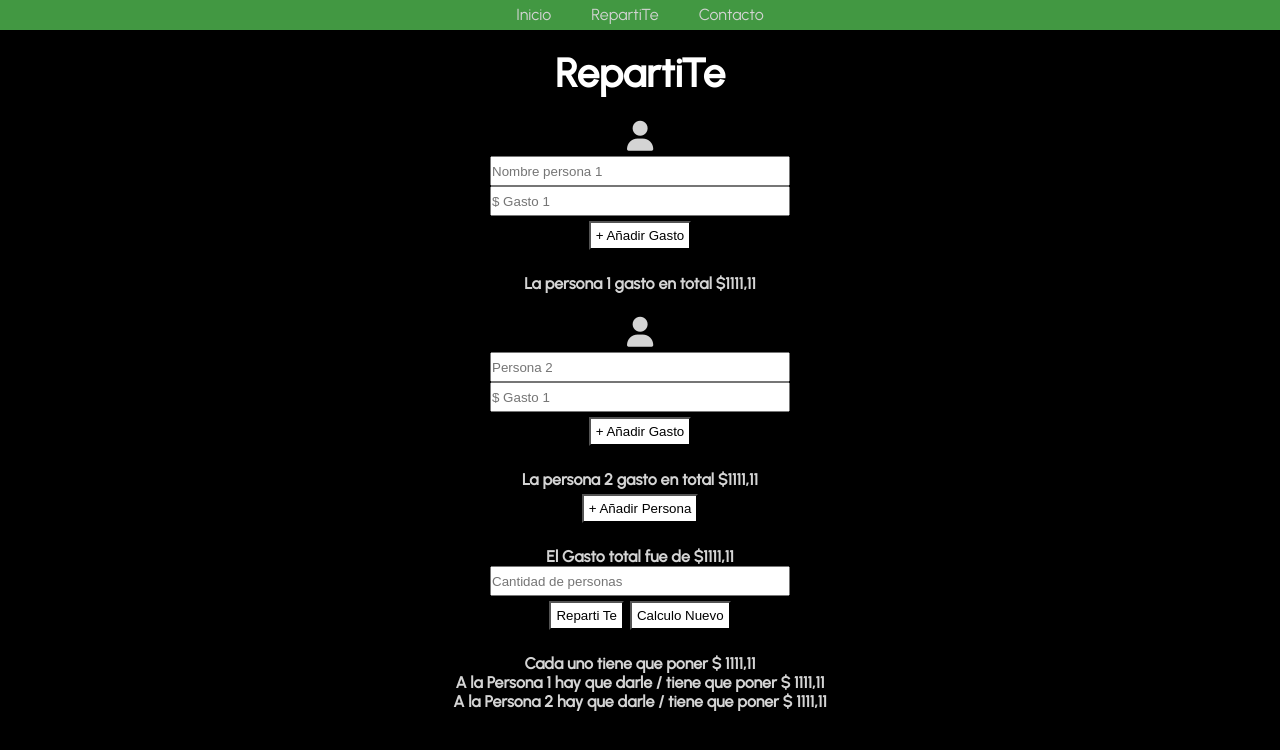
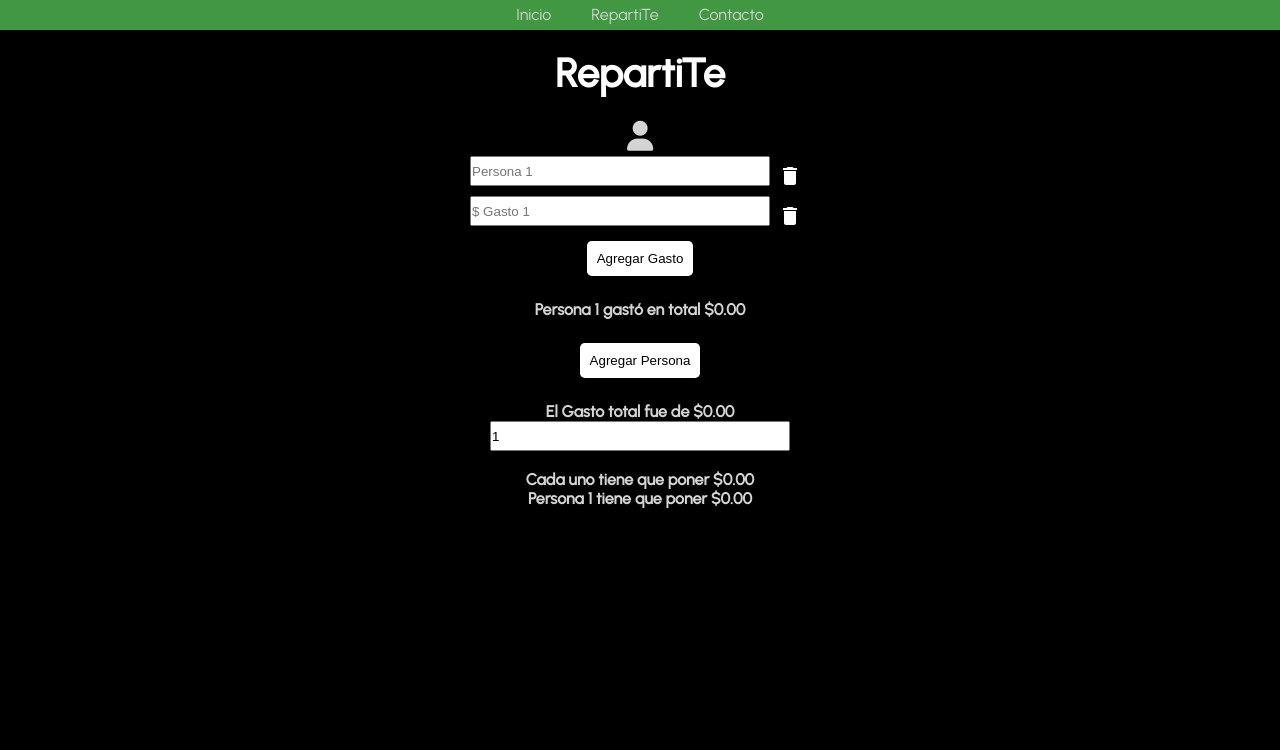
Before and after one commit to Roberto-Orazi/calculator-for-meetings, a React (Create React App) app: page /repartir in a window 1280 px wide. Shown: the top 750 px of the page. Built offline with nearby package versions, Linux system fonts and the light colour scheme.

Commit message:
Add functionality to all the inputs and buttons

```diff
--- a/package.json
+++ b/package.json
@@ -3,6 +3,11 @@
   "version": "0.1.0",
   "private": true,
   "dependencies": {
+    "@emotion/react": "^11.11.1",
+    "@emotion/styled": "^11.11.0",
+    "@mui/icons-material": "^5.14.9",
+    "@mui/material": "^5.14.9",
+    "@mui/styled-engine-sc": "^5.14.9",
     "@testing-library/jest-dom": "^5.16.5",
     "@testing-library/react": "^13.4.0",
     "@testing-library/user-event": "^13.5.0",
@@ -13,6 +18,7 @@
     "react-dom": "^18.2.0",
     "react-router-dom": "^6.5.0",
     "react-scripts": "^5.0.1",
+    "styled-components": "^5.3.11",
     "web-vitals": "^2.1.4"
   },
   "scripts": {
--- a/src/App.css
+++ b/src/App.css
@@ -17,8 +17,10 @@ h1{
 button{
   color: black;
   background-color: white;
-  padding: 5px;
+  padding: 10px;
   margin: 5px 3px;
+  border: none;
+  border-radius: .3rem;
 }
 button:hover{
  cursor: pointer;
@@ -109,3 +111,11 @@ textarea{
   min-height: 70px;
   font-family: 'Urbanist', sans-serif;
 }
+
+
+.numero-input::-webkit-inner-spin-button,
+.numero-input::-webkit-outer-spin-button {
+  -webkit-appearance: none;
+  appearance: none;
+  margin: 0;
+}
--- a/src/Components/Repartir.js
+++ b/src/Components/Repartir.js
@@ -1,101 +1,176 @@
-import { Container, Row, Col } from "react-bootstrap"
-import React, { useState } from 'react'
+import { Container, Row, Col, Button } from "react-bootstrap";
+import React, { useState } from "react";
+import Form from "react-bootstrap/Form";
+import DeleteIcon from '@mui/icons-material/Delete';
+import {
+    IconButton,
 
-import Form from 'react-bootstrap/Form'
-import InputGroup from 'react-bootstrap/InputGroup'
+} from '@mui/material'
+import Box from '@mui/material/Box';
 
-const Repartir = () =>{
+const Repartir = () => {
+    const [personas, setPersonas] = useState([{ nombre: "Persona 1", gastos: [0], mostrar: true }]);
+    const [cantidadPersonas, setCantidadPersonas] = useState(1);
 
-    return(
+    const handleAddPersona = () => {
+        const nuevaPersona = { nombre: `Persona ${personas.length + 1}`, gastos: [0], mostrar: true };
+        setPersonas([...personas, nuevaPersona]);
+    };
+
+    const handleNombreChange = (e, index) => {
+        const updatedPersonas = [...personas];
+        updatedPersonas[index].nombre = e.target.value;
+        setPersonas(updatedPersonas);
+    };
+
+    const handleCantidadChange = (e, index, gastoIndex) => {
+        const updatedPersonas = [...personas];
+        const nuevoGasto = e.target.value.trim() !== "" ? parseFloat(e.target.value) : 0;
+        updatedPersonas[index].gastos[gastoIndex] = isNaN(nuevoGasto) ? 0 : nuevoGasto;
+        setPersonas(updatedPersonas);
+    };
+
+    const handleEliminarGasto = (index, gastoIndex) => {
+        const updatedPersonas = [...personas];
+        updatedPersonas[index].gastos.splice(gastoIndex, 1);
+        setPersonas(updatedPersonas);
+    };
+
+    const handleAgregarGasto = (index) => {
+        const updatedPersonas = [...personas];
+        updatedPersonas[index].gastos.push(0);
+        setPersonas(updatedPersonas);
+    };
+
+    const handleEliminarPersona = (index) => {
+        const updatedPersonas = [...personas];
+        updatedPersonas.splice(index, 1);
+        setPersonas(updatedPersonas);
+    };
+
+    const totalGastos = personas.reduce((total, persona) => {
+        const gastoTotalPersona = persona.gastos.reduce((gastoTotal, gasto) => gastoTotal + gasto, 0);
+        return total + gastoTotalPersona;
+    }, 0);
+
+    const cantidadARepartirPorPersona = totalGastos / cantidadPersonas;
+
+    const cantidadQueDebePonerCadaPersona = personas
+        .filter((persona) => persona.mostrar)
+        .map((persona) => {
+            const gastoTotalPersona = persona.gastos.reduce((gastoTotal, gasto) => gastoTotal + gasto, 0);
+            return gastoTotalPersona - cantidadARepartirPorPersona;
+        });
+
+    return (
         <>
             <Container>
                 <Row>
-                <Col><br/>
-                <h1>Reparti<span>Te</span></h1>
-                </Col><br/>
+                    <Col>
+                        <br />
+                        <h1>
+                            Reparti<span>Te</span>
+                        </h1>
+                    </Col>
+                    <br />
                 </Row>
+                {personas.map((persona, index) =>
+                    persona.mostrar ? (
+                        <div key={index}>
                             <Row>
-            <i class="fa-solid fa-user"></i>
+                                <i className="fa-solid fa-user"></i>
+                                <Box sx={{ display: 'flex', flexDirection: 'row', justifyContent: 'center' }}>
                                     <Col>
-                <input placeholder="Nombre persona 1"/>
-            </Col>
-            <Col>
-
-            <Form.Control
-              type="number"
-              placeholder="$ Gasto 1"
-              aria-describedby="inputGroupPrepend"
-              required
+                                        <input
+                                            placeholder={`Persona ${index + 1}`}
+                                            value={persona.nombre === `Persona ${index + 1}` ? '' : persona.nombre}
+                                            onChange={(e) => handleNombreChange(e, index)}
                                         />
                                     </Col>
                                     <Col>
-            <button><a>+ Añadir Gasto</a></button>
+                                        <IconButton onClick={() => handleEliminarPersona(index)}><DeleteIcon sx={{
+                                            color: '#fff',
+                                            '&:hover': {
+                                                color: 'red'
+                                            }
+                                        }} /></IconButton>
                                     </Col>
-            <br/>
+                                </Box>
+                                {persona.gastos.map((gasto, gastoIndex) => (
+                                    <Box key={gastoIndex} sx={{ display: 'flex', flexDirection: 'row', justifyContent: 'center' }}>
                                         <Col>
-           <h4>La persona 1 gasto en total $1111,11</h4>
+                                            <Form.Control
+                                                className="numero-input"
+                                                type="number"
+                                                placeholder={`$ Gasto ${gastoIndex + 1}`}
+                                                aria-describedby="inputGroupPrepend"
+                                                required
+                                                value={gasto === 0 ? "" : gasto}
+                                                onChange={(e) => handleCantidadChange(e, index, gastoIndex)}
+                                            />
 
                                         </Col>
-            <br/>
-            <i class="fa-solid fa-user"></i>
                                         <Col>
-                <input placeholder="Persona 2"/>
+                                            <IconButton onClick={() => handleEliminarGasto(index, gastoIndex)}><DeleteIcon sx={{
+                                                color: '#fff',
+                                                '&:hover': {
+                                                    color: 'red'
+                                                }
+                                            }} /></IconButton>
                                         </Col>
-
+                                    </Box>
+                                ))}
+                            </Row>
+                            <Row>
                                 <Col>
-
-            <Form.Control
+                                    <button onClick={() => handleAgregarGasto(index)}>Agregar Gasto</button>
+                                </Col>
+                            </Row>
+                            <br />
+                            <Col>
+                                <h4>{`${persona.nombre} gastó en total $${persona.gastos.reduce((total, gasto) => total + gasto, 0).toFixed(2)}`}</h4>
+                            </Col>
+                            <br />
+                        </div>
+                    ) : null
+                )}
+                <Row>
+                    <Col>
+                        <Button onClick={handleAddPersona}>Agregar Persona</Button>
+                    </Col>
+                </Row>
+                <br />
+                <Row>
+                    <Col>
+                        <h5>{`El Gasto total fue de $${totalGastos.toFixed(2)}`}</h5>
+                        <input
                             type="number"
-              placeholder="$ Gasto 1"
-              aria-describedby="inputGroupPrepend"
-              required
+                            placeholder="Cantidad de personas"
+                            value={cantidadPersonas}
+                            onChange={(e) => setCantidadPersonas(parseInt(e.target.value, 10))}
                         />
                     </Col>
+                </Row>
+            </Container>
+
+            <br />
+            <Row>
                 <Col>
-            <button><a>+ Añadir Gasto</a></button>
+                    <h5>{`Cada uno tiene que poner $${cantidadARepartirPorPersona.toFixed(2)}`}</h5>
+
+                    {cantidadQueDebePonerCadaPersona.map((cantidad, index) => (
+                        <Col key={index}>
+                            {cantidad > 0 ? (
+                                <h5>{`A ${personas[index].nombre} le deben dar $${Math.abs(cantidad).toFixed(2)}`}</h5>
+                            ) : (
+                                <h5>{`${personas[index].nombre} tiene que poner $${Math.abs(cantidad).toFixed(2)}`}</h5>
+                            )}
                         </Col>
-            <br/>
-            <Col>
-
-            <h4>La persona 2 gasto en total $1111,11</h4>
-            </Col>
-
-            <Col>
-            <button><a>+ Añadir Persona</a></button>
-            </Col>
-            <br/>
-            <h5>El Gasto total fue de $1111,11</h5>
-            <Col>
-                <input type="number" placeholder="Cantidad de personas"/>
+                    ))}
                 </Col>
             </Row>
-
-            <Row>
-                <Col>
-                <button><a>Reparti Te</a>  </button>
-                <button><a>Calculo Nuevo</a></button>
-                </Col>
-            </Row>
-            <br/>
-            <Row>
-                <Col>
-
-
-                <h5>Cada uno tiene que poner $ 1111,11</h5>
-
-                <h5>A la Persona 1 hay que darle / tiene que poner $ 1111,11</h5>
-
-                <h5>A la Persona 2 hay que darle / tiene que poner $ 1111,11</h5>
-
-                </Col>
-            </Row>
-
-
-        </Container>
-
-
         </>
-    )
-}
+    );
+};
 
 export default Repartir;
```
Also changed, not shown: 1 other file (tests, documents, lock files or other folders). Lines whose indentation alone changed are shown as unchanged.
